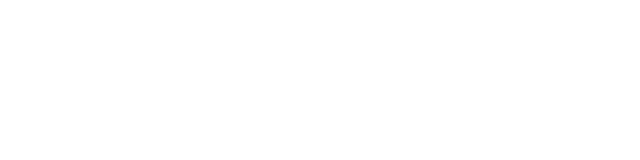
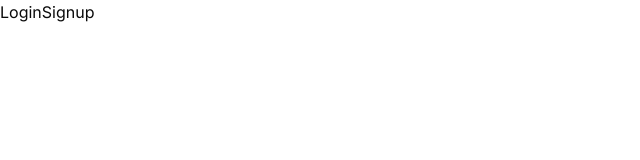
Before and after one commit to Narayan2206/knowledge-workspace, a Next.js app: page / in a window 1280 px wide. Shown: the top 160 px of the page, without its empty margins (0-640 px from the left). Built offline with nearby package versions, Linux system fonts and the light colour scheme.

Commit message:
create login and signup basic layout and add routing

```diff
--- a/src/app/login/page.tsx
+++ b/src/app/login/page.tsx
@@ -0,0 +1,14 @@
+import { Button } from "@/components/ui/button";
+
+export default function LoginPage() {
+    return (
+        <div>
+            <h1>Login</h1>
+            <label htmlFor="email">Email</label>
+            <input type="email" name="email" id="email" placeholder="enter email"/>
+            <label htmlFor="password">Password</label>
+            <input type="password" name="password" id="password" placeholder="enter password"/>
+            <Button>Continue</Button>
+        </div>
+    );
+}
--- a/src/app/page.tsx
+++ b/src/app/page.tsx
@@ -1,7 +1,10 @@
-import Image from "next/image";
+import Link from "next/link";
 
 export default function Home() {
   return (
-    <div></div>
+    <div>
+      <Link href={'/login'}>Login</Link>
+      <Link href={'/signup'}>Signup</Link>
+    </div>
   );
 }
--- a/src/app/signup/page.tsx
+++ b/src/app/signup/page.tsx
@@ -0,0 +1,14 @@
+import { Button } from "@/components/ui/button";
+
+export default function SignUpPage() {
+    return (
+        <div>
+            <h1>Sign Up</h1>
+            <label htmlFor="email">Email</label>
+            <input type="email" name="email" id="email" placeholder="enter email"/>
+            <label htmlFor="password">Password</label>
+            <input type="password" name="password" id="password" placeholder="enter password"/>
+            <Button>Get Started</Button>
+        </div>
+    );
+}
```
